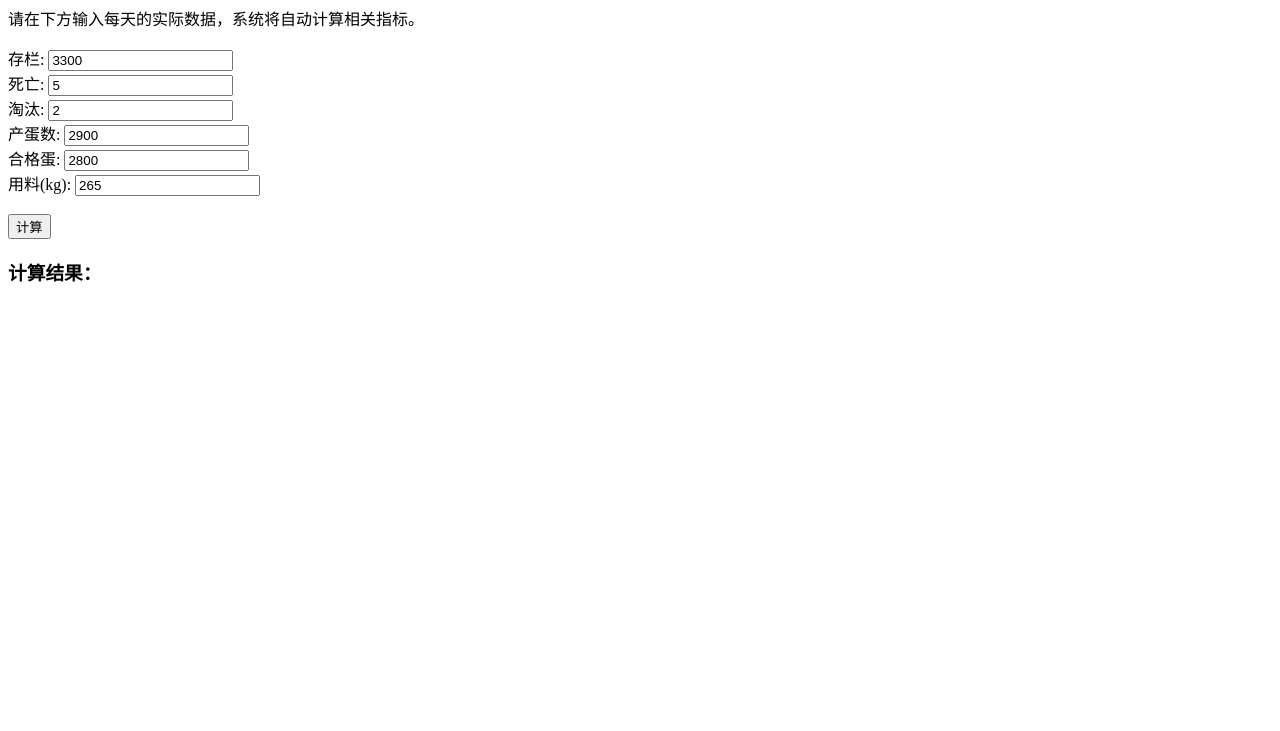
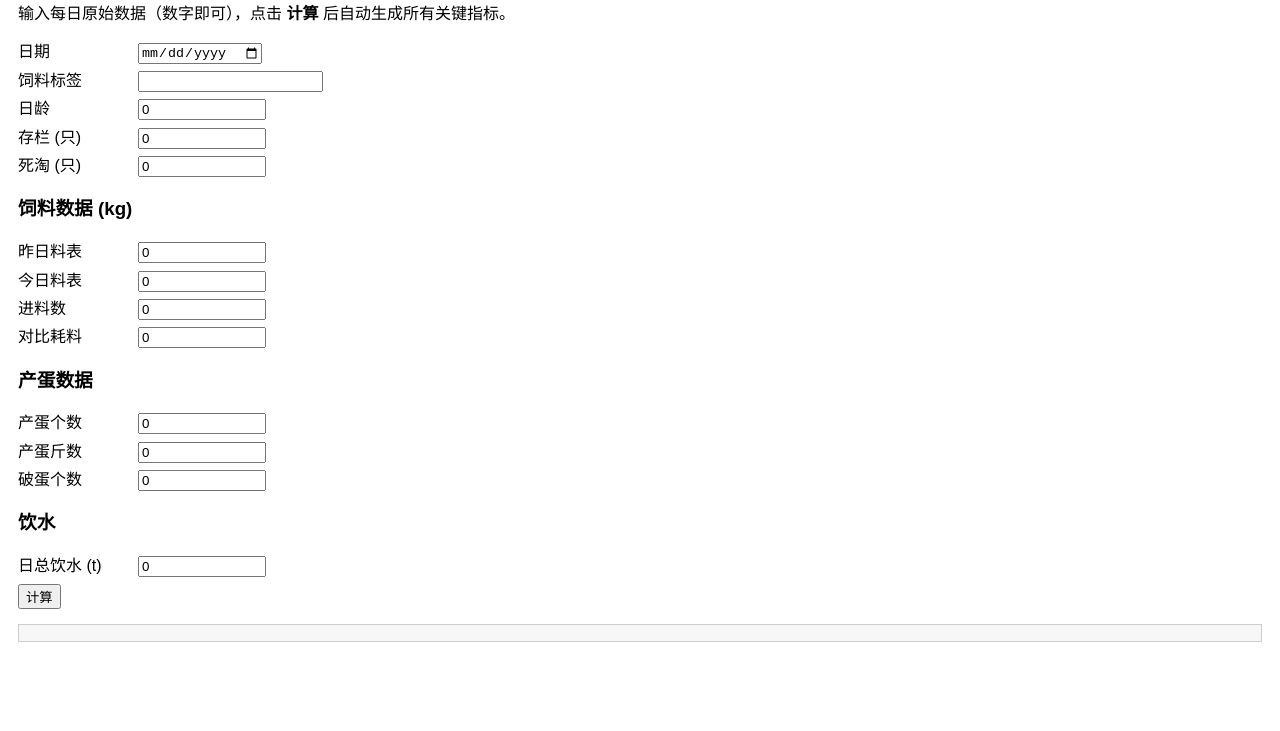
Before and after one commit to lodersunsun/-, a plain HTML site: page index.html in a window 1280 px wide. Shown: the part 69-800 px from the top of the page. Drawn offline with Linux system fonts and the light colour scheme.

Commit message:
Add files via upload

```diff
--- a/index.html
+++ b/index.html
@@ -3,51 +3,92 @@
 <html lang="zh-CN">
 <head>
   <meta charset="UTF-8">
-  <title>蛋鸡数据自动计算工具</title>
+  <title>蛋鸡生产指标自动计算工具</title>
+  <style>
+    body{font-family:Arial,Helvetica,sans-serif;padding:10px;line-height:1.4;}
+    input[type=number]{width:120px;}
+    label{display:inline-block;width:120px;}
+    .row{margin-bottom:6px;}
+    h2{margin-top:0;}
+    .output{background:#f7f7f7;padding:8px;border:1px solid #ccc;margin-top:15px;}
+  </style>
 </head>
-  <link rel="manifest" href="manifest.json">
-<meta name="apple-mobile-web-app-capable" content="yes">
-<meta name="apple-mobile-web-app-status-bar-style" content="default">
-<link rel="apple-touch-icon" href="icon-192.png">
 <body>
-  <h2>蛋鸡数据自动计算工具</h2>
-  <p>请在下方输入每天的实际数据，系统将自动计算相关指标。</p>
-  <form id="eggForm">
-    存栏: <input type="number" id="live" value="3300"><br>
-    死亡: <input type="number" id="dead" value="5"><br>
-    淘汰: <input type="number" id="eliminate" value="2"><br>
-    产蛋数: <input type="number" id="eggs" value="2900"><br>
-    合格蛋: <input type="number" id="qualified" value="2800"><br>
-    用料(kg): <input type="number" id="feed" value="265"><br><br>
-    <input type="button" value="计算" onclick="calculate()">
-  </form>
+  <h2>蛋鸡生产指标自动计算工具</h2>
+  <p>输入每日原始数据（数字即可），点击 <b>计算</b> 后自动生成所有关键指标。</p>
 
-  <h3>计算结果：</h3>
-  <ul id="results"></ul>
+  <div class="row"><label>日期</label><input type="date" id="date"></div>
+  <div class="row"><label>饲料标签</label><input type="text" id="feedTag"></div>
+  <div class="row"><label>日龄</label><input type="number" id="dayAge" value="0"></div>
+  <div class="row"><label>存栏 (只)</label><input type="number" id="live" value="0"></div>
+  <div class="row"><label>死淘 (只)</label><input type="number" id="dead" value="0"></div>
 
-  <script>
-    function calculate() {
-      var live = parseFloat(document.getElementById('live').value);
-      var dead = parseFloat(document.getElementById('dead').value);
-      var eliminate = parseFloat(document.getElementById('eliminate').value);
-      var eggs = parseFloat(document.getElementById('eggs').value);
-      var qualified = parseFloat(document.getElementById('qualified').value);
-      var feed = parseFloat(document.getElementById('feed').value);
+  <h3>饲料数据 (kg)</h3>
+  <div class="row"><label>昨日料表</label><input type="number" id="yFeed" value="0"></div>
+  <div class="row"><label>今日料表</label><input type="number" id="tFeed" value="0"></div>
+  <div class="row"><label>进料数</label><input type="number" id="feedIn" value="0"></div>
+  <div class="row"><label>对比耗料</label><input type="number" id="contrast" value="0"></div>
 
-      let results = "";
-      results += "<li>死亡率: " + ((dead / live) * 100).toFixed(2) + "%</li>";
-      results += "<li>淘汰率: " + ((eliminate / live) * 100).toFixed(2) + "%</li>";
-      results += "<li>产蛋率: " + ((eggs / live) * 100).toFixed(2) + "%</li>";
-      results += "<li>合格蛋率: " + ((qualified / eggs) * 100).toFixed(2) + "%</li>";
-      results += "<li>料蛋比: " + (feed / eggs).toFixed(3) + "</li>";
+  <h3>产蛋数据</h3>
+  <div class="row"><label>产蛋个数</label><input type="number" id="eggs" value="0"></div>
+  <div class="row"><label>产蛋斤数</label><input type="number" id="eggJin" value="0"></div>
+  <div class="row"><label>破蛋个数</label><input type="number" id="broken" value="0"></div>
 
-      document.getElementById("results").innerHTML = results;
-    }
-  </script>
-</body>
-  <script>
-if ('serviceWorker' in navigator) {
-  navigator.serviceWorker.register('sw.js');
+  <h3>饮水</h3>
+  <div class="row"><label>日总饮水 (t)</label><input type="number" id="waterT" value="0" step="0.01"></div>
+
+  <div class="row">
+    <button onclick="calculate()">计算</button>
+  </div>
+
+  <div id="results" class="output"></div>
+
+<script>
+function calculate(){
+  const live      = parseFloat(document.getElementById('live').value)||0;
+  const yFeed     = parseFloat(document.getElementById('yFeed').value)||0;
+  const tFeed     = parseFloat(document.getElementById('tFeed').value)||0;
+  const feedIn    = parseFloat(document.getElementById('feedIn').value)||0;
+  const contrast  = parseFloat(document.getElementById('contrast').value)||0;
+  const eggs      = parseFloat(document.getElementById('eggs').value)||0;
+  const eggJin    = parseFloat(document.getElementById('eggJin').value)||0;
+  const broken    = parseFloat(document.getElementById('broken').value)||0;
+  const waterT    = parseFloat(document.getElementById('waterT').value)||0;
+
+  // 计算
+  const totalFeed = yFeed + feedIn - tFeed + contrast;          // kg
+  const avgFeed   = live>0 ? totalFeed / live * 1000 : 0;       // g/只·天
+
+  const layRate   = live>0 ? eggs / live * 100 : 0;             // %
+  const avgEgg    = live>0 ? eggJin / live * 1000 : 0;          // g/只·天 题目给的公式
+
+  const brokenRate= eggs>0 ? broken / eggs * 100 : 0;           // %
+  const boxWeight = eggs>0 ? eggJin / eggs * 360 * 2 : 0;       // 斤/箱
+
+  const totalWater= waterT * 1000000;                           // g
+  const avgWater  = live>0 ? totalWater / live : 0;             // g/只·天
+
+  const feedEggRatio = avgEgg>0 ? avgFeed / avgEgg : 0;         // 料蛋比
+  const waterFeedRatio= avgFeed>0 ? avgWater / avgFeed : 0;     // 水料比
+
+  const fmt = v => (Math.round(v*10)/10).toFixed(1);
+
+  let html = `
+    <h4>计算结果</h4>
+    <ul>
+      <li>日总采食：${fmt(totalFeed)} kg</li>
+      <li>日均采食：${fmt(avgFeed)} g/只·天</li>
+      <li>产蛋率：${fmt(layRate)} %</li>
+      <li>只均产蛋量：${fmt(avgEgg)} g/只·天</li>
+      <li>破蛋率：${fmt(brokenRate)} %</li>
+      <li>每箱蛋重：${fmt(boxWeight)} 斤/箱</li>
+      <li>日总饮水：${fmt(waterT)} t</li>
+      <li>日均饮水：${fmt(avgWater)} g/只·天</li>
+      <li>料蛋比：${fmt(feedEggRatio)} : 1</li>
+      <li>水料比：${fmt(waterFeedRatio)} : 1</li>
+    </ul>`;
+  document.getElementById('results').innerHTML = html;
 }
 </script>
+</body>
 </html>
```
